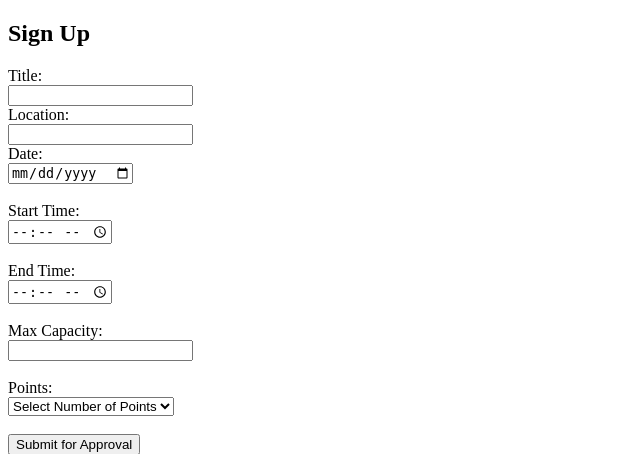
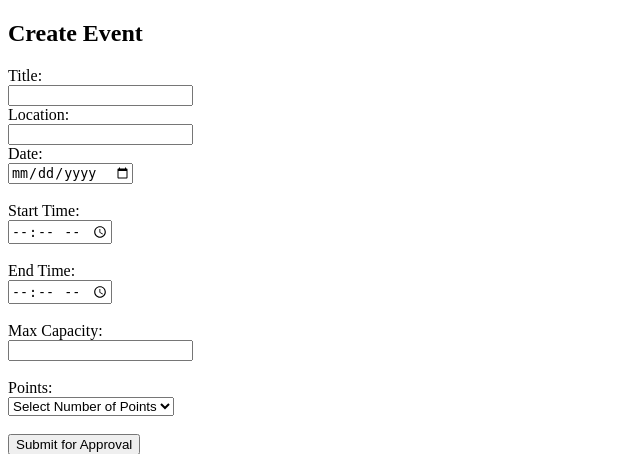
Before and after one commit to sarahpark2001/cs4111-project1, a Flask app: page /create_event in a window 1280 px wide. Shown: the top 454 px of the page, without its empty margins (0-640 px from the left). Run offline with Flask 2, Linux system fonts and the light colour scheme; parts of the project's set-up code (start-up, migrations or seed data) failed here and were passed over.

Commit message:
edits create event

```diff
--- a/webserver/server.py
+++ b/webserver/server.py
@@ -401,7 +401,7 @@ def create_event():
         # Insert new staff record
         g.conn.execute(
             "INSERT INTO shp2156.events_created (event_id, event_start, event_end, event_date, event_location, event_points, max_capacity, student_id, event_title) "
-            "VALUES (%s, %s, %s, %s, %s, %s, %s, %s)",
+            "VALUES (%s, %s, %s, %s, %s, %s, %s, %s, %s)",
             (event_id, event_start, event_end, date, location, points, max_capacity, student_id, title)
         )
 
--- a/webserver/templates/create_event.html
+++ b/webserver/templates/create_event.html
@@ -6,7 +6,7 @@
   </head>
   <body>
     <form action="/create_event" method="post">
-      <h2>Sign Up</h2>
+      <h2>Create Event</h2>
       Title:<br>
       <input type="text" name="event_title" required><br>
       Location:<br>
```
